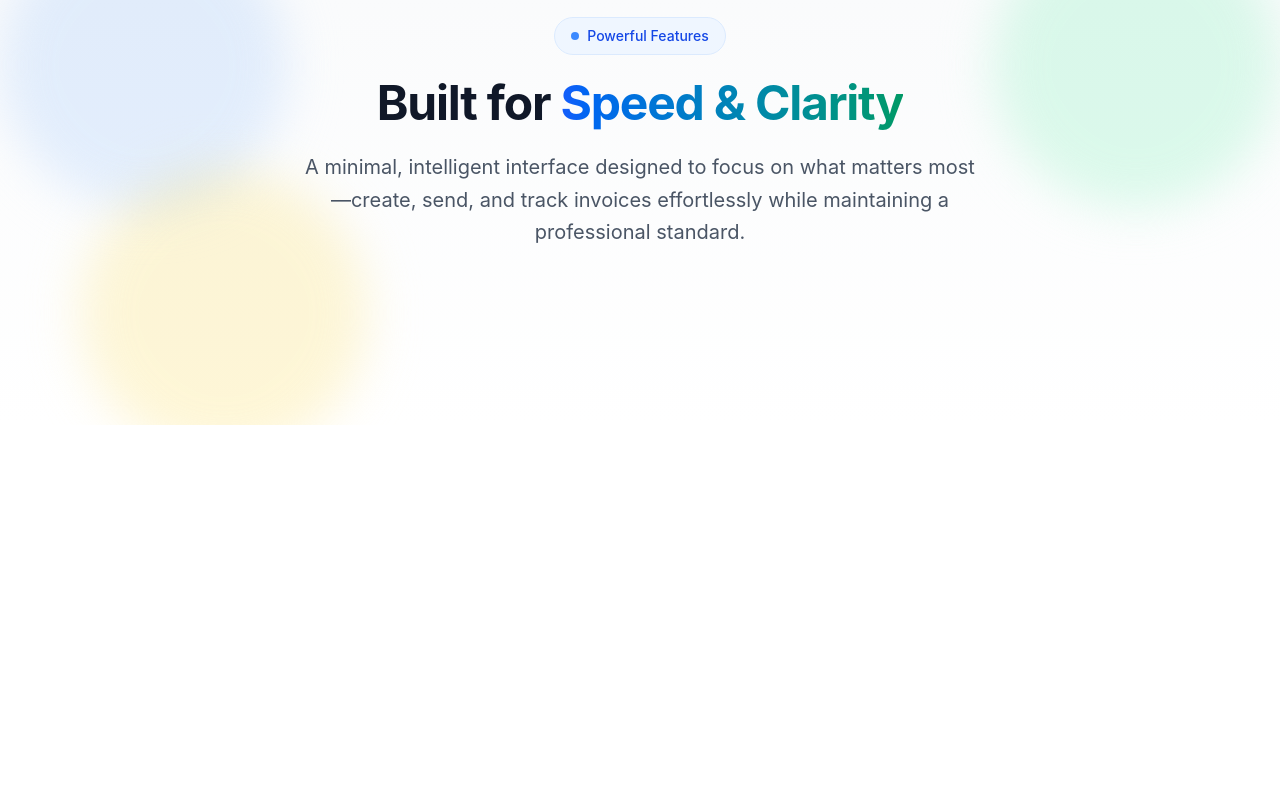
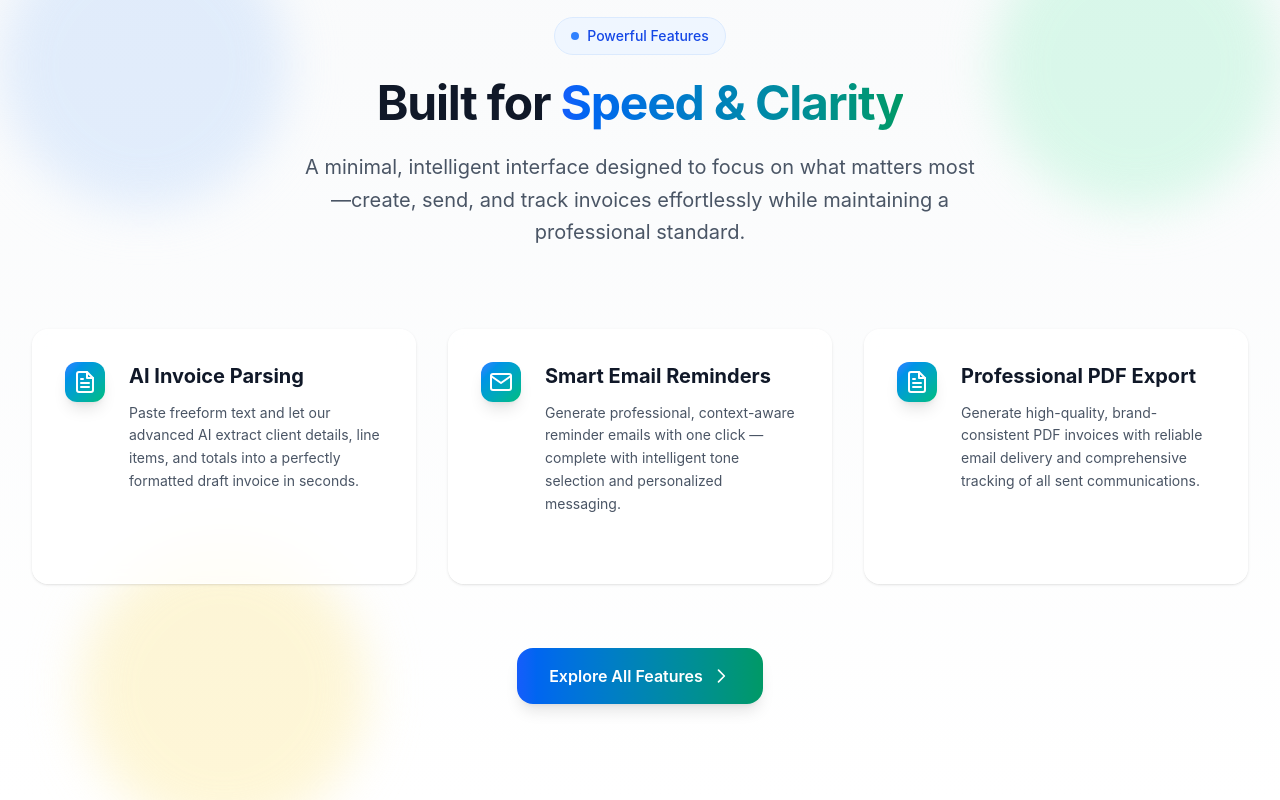
Before and after one commit to Faique07/BillCrafter, a React (Vite) app in the folder frontend/: page / in a window 1280 px wide. Shown: the part 1137-1937 px from the top of the page. Before the commit the page ends 1562 px from the top, so only its background shows below. Built offline with nearby package versions, Linux system fonts and the light colour scheme; no server answers.

Commit message:
completed features section

```diff
--- a/frontend/src/components/Features.jsx
+++ b/frontend/src/components/Features.jsx
@@ -1,16 +1,42 @@
-import React from 'react'
-import { featuresStyles } from '../assets/dummyStyles'
+import React from "react";
+import { featuresStyles } from "../assets/dummyStyles";
 
-const FeatureCard = ({title, desc, icon, delay = 0}) => (
-    <div className={featuresStyles.featureCard} style={{
-        transitionDelay: `${delay}ms`
-    }}>
+const FeatureCard = ({ title, desc, icon, delay = 0 }) => (
+  <div
+    className={featuresStyles.featureCard}
+    style={{
+      transitionDelay: `${delay}ms`,
+    }}
+  >
     <div className={featuresStyles.featureCardGradient}></div>
-        <div className={featuresStyles.featureCardBorder }></div>
-        <div className={featuresStyles.featureCardContent}></div>
+    <div className={featuresStyles.featureCardBorder}></div>
+    <div className={featuresStyles.featureCardContent}>
       <div className={featuresStyles.featureCardIconContainer}>{icon}</div>
+      <div className={featuresStyles.featureCardTextContainer}>
+        <h4 className={featuresStyles.featureCardTitle}>{title}</h4>
+        <p className={featuresStyles.featureCardDescription}>{desc}</p>
+
+        {/*Subtitle CTA indicator */}
+        <div className={featuresStyles.featureCardCta}>
+          <span className={featuresStyles.featureCardCtaText}>Learn more</span>
+          <svg
+            className={featuresStyles.featureCardCtaIcon}
+            fill="none"
+            viewBox="0 0 24 24"
+            stroke="currentColor"
+          >
+            <path
+              strokeLinecap="round"
+              strokeLinejoin="round"
+              strokeWidth={2}
+              d="M9 5l7 7-7 7"
+            />
+          </svg>
         </div>
-)
+      </div>
+    </div>
+  </div>
+);
 
 const Features = () => {
   const features = [
@@ -80,7 +106,7 @@ const Features = () => {
   ];
 
   return (
-    <section id='features' className={featuresStyles.section}>
+    <section id="features" className={featuresStyles.section}>
       <div className={featuresStyles.backgroundBlob1}></div>
       <div className={featuresStyles.backgroundBlob2}></div>
       <div className={featuresStyles.backgroundBlob3}></div>
@@ -98,15 +124,44 @@ const Features = () => {
             </span>
           </h2>
           <p className={featuresStyles.subtitle}>
-                    A minimal, intelligent interface designed to focus on what matters most—create, send, and track invoices effortlessly while maintaining a professional standard.
+            A minimal, intelligent interface designed to focus on what matters
+            most—create, send, and track invoices effortlessly while maintaining
+            a professional standard.
           </p>
         </div>
         <div className={featuresStyles.featuresGrid}>
-                {features.map((feature, index) => {})}
+          {features.map((feature, index) => (
+            <FeatureCard
+              key={feature.title}
+              title={feature.title}
+              desc={feature.desc}
+              icon={feature.icon}
+              delay={index * 100}
+            />
+          ))}
+        </div>
+        {/*bottom cta section */}
+        <div className={featuresStyles.bottomCtaContainer}>
+            <button className={featuresStyles.bottomCtaButton}>
+                <span>{featuresStyles.bottomCtaButtonText}</span>
+                 <svg
+              className={featuresStyles.bottomCtaButtonIcon}
+              fill="none"
+              viewBox="0 0 24 24"
+              stroke="currentColor"
+            >
+              <path
+                strokeLinecap="round"
+                strokeLinejoin="round"
+                strokeWidth={2}
+                d="M9 5l7 7-7 7"
+              />
+            </svg>
+            </button>
         </div>
       </div>
     </section>
-  )
-}
+  );
+};
 
-export default Features
+export default Features;
```
Lines whose indentation alone changed are shown as unchanged.
